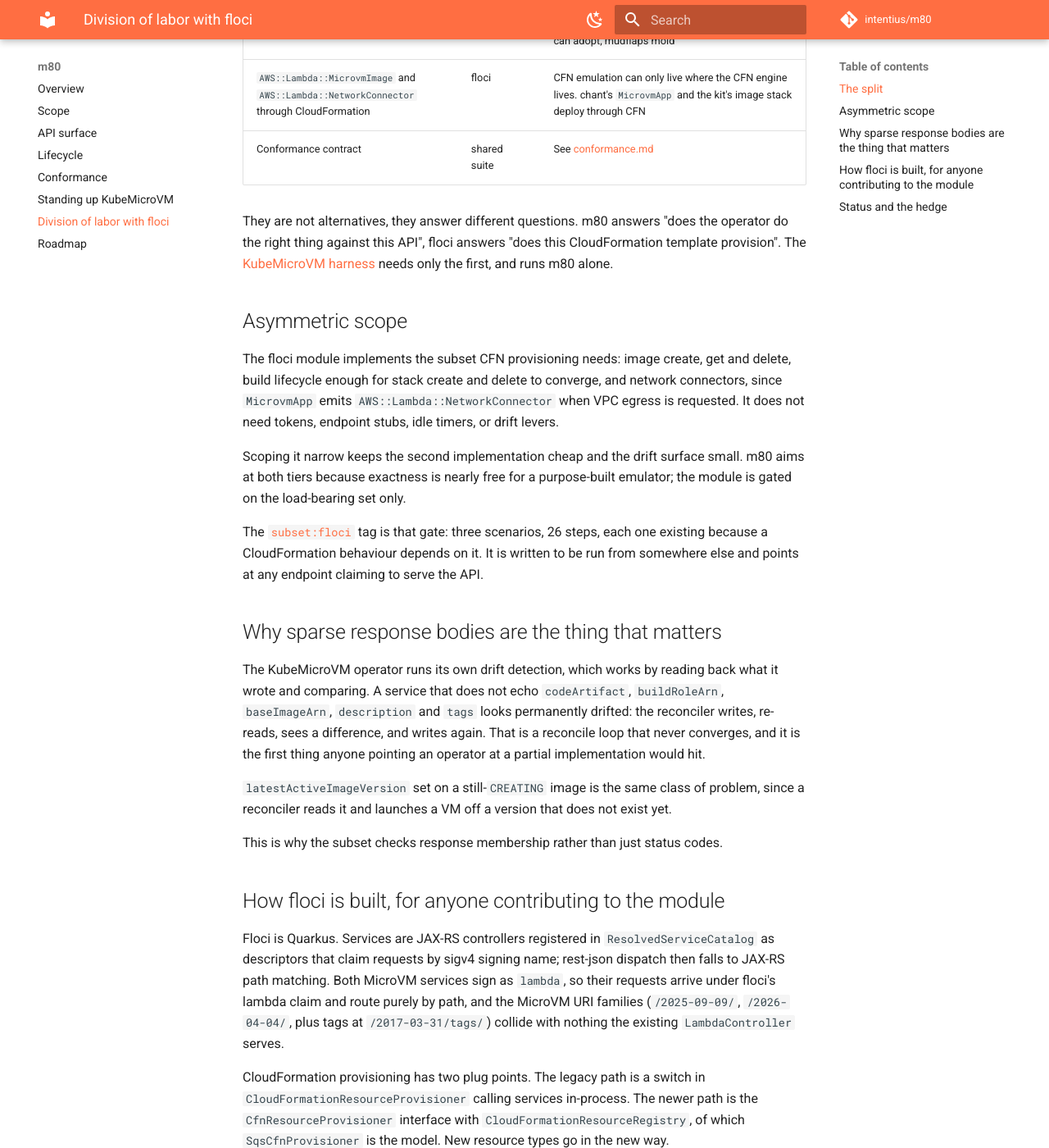
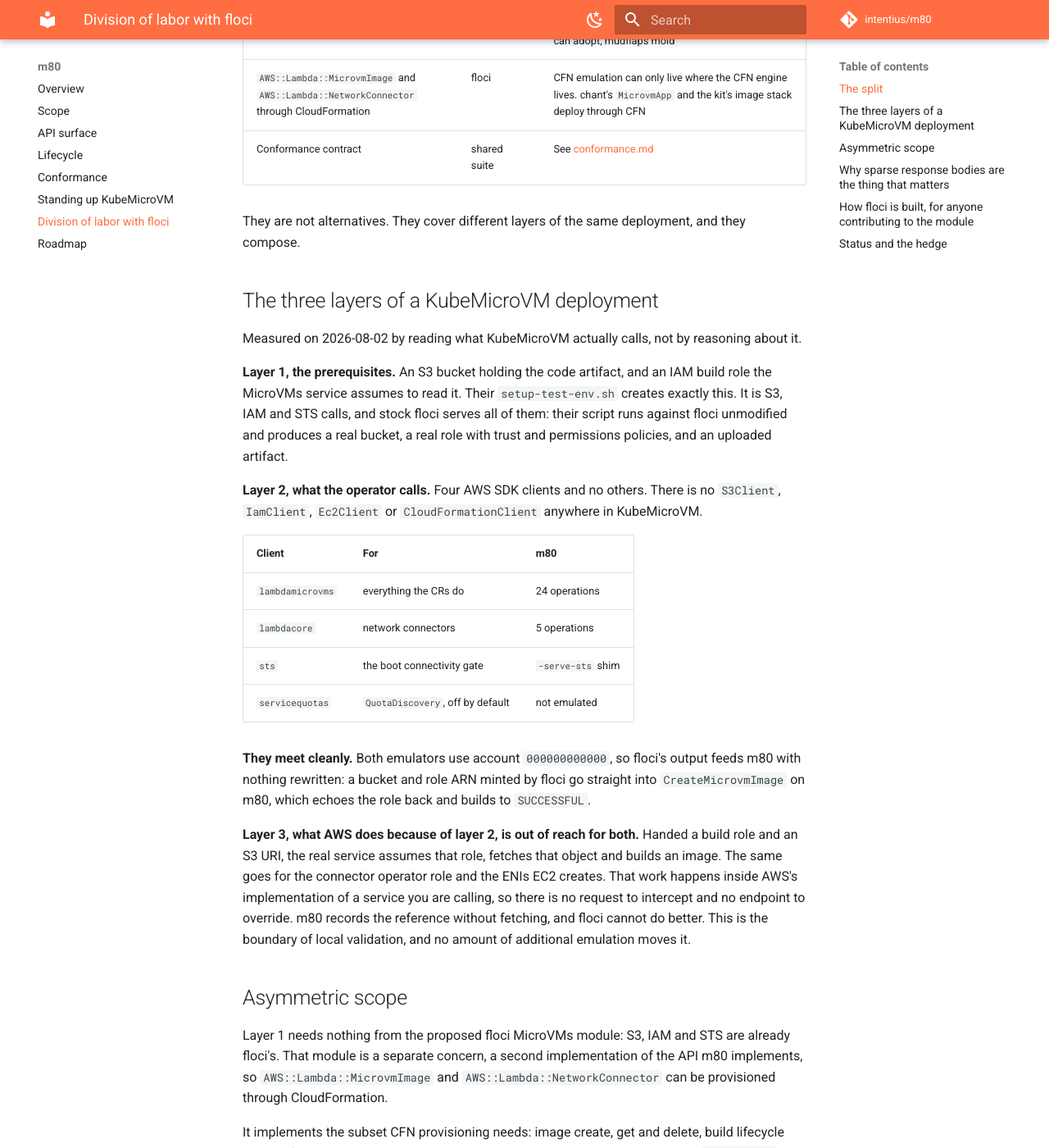
Before and after one commit to INTENTIUS/m80, an MkDocs documentation site: the page built from docs/floci.md, in a window 1280 px wide and 1400 px high, scrolled down 290 px. Shown: the whole window at 82% size. Built offline with MkDocs 1.6.1 and Material for MkDocs 9.7.7, drawn with Linux system fonts in a browser that asks for light colours; comment, search, counter and statistics services are not loaded; some of the changed text lies outside the part shown.

Commit message:
docs: correct the floci split — layers of one deployment, not two paths
floci.md said m80 and floci answer different questions, m80 for the operator
path and floci for the CloudFormation path, and that the operator harness
needs only the first. The second half is right and the framing was wrong.

Measured on 2026-08-02 rather than reasoned about. A KubeMicroVM deployment
has three layers.

Layer 1, the prerequisites: an S3 bucket holding the artifact and an IAM
build role the service assumes to read it. Their setup-test-env.sh creates
exactly this, and it runs against stock floci unmodified, producing a real
bucket, a real role with trust and permissions policies, and an uploaded
object.

Layer 2, what the operator calls: four AWS SDK clients and no others.
lambdamicrovms, lambdacore, sts and servicequotas. There is no S3Client,
IamClient, Ec2Client or CloudFormationClient anywhere in KubeMicroVM — role
ARNs and S3 URIs are strings it passes through.

They meet cleanly, which is the part worth recording. Both emulators use
account 000000000000, so a bucket and role ARN minted by floci go straight
into CreateMicrovmImage on m80, which echoes the role back and builds to
SUCCESSFUL. Verified by hand.

Layer 3 is out of reach for both and always will be. Handed a build role and
an S3 URI, the real service assumes that role and fetches that object
itself. That happens inside AWS's implementation of a service being called,
so there is no request to intercept and no endpoint to override. Saying so
plainly is better than leaving a reader to assume more coverage exists.

kubemicrovm.md also now says the operator harness does not need the bucket
or the role to exist at all, since m80 takes both as opaque strings, so
every case there passes against a bucket nobody created.

```diff
--- a/docs/floci.md
+++ b/docs/floci.md
@@ -8,11 +8,32 @@
 | `AWS::Lambda::MicrovmImage` and `AWS::Lambda::NetworkConnector` through CloudFormation | floci | CFN emulation can only live where the CFN engine lives. chant's `MicrovmApp` and the kit's image stack deploy through CFN |
 | Conformance contract | shared suite | See [conformance.md](conformance.md) |
 
-They are not alternatives, they answer different questions. m80 answers "does the operator do the right thing against this API", floci answers "does this CloudFormation template provision". The [KubeMicroVM harness](kubemicrovm.md) needs only the first, and runs m80 alone.
+They are not alternatives. They cover different layers of the same deployment, and they compose.
+
+## The three layers of a KubeMicroVM deployment
+
+Measured on 2026-08-02 by reading what KubeMicroVM actually calls, not by reasoning about it.
+
+**Layer 1, the prerequisites.** An S3 bucket holding the code artifact, and an IAM build role the MicroVMs service assumes to read it. Their `setup-test-env.sh` creates exactly this. It is S3, IAM and STS calls, and stock floci serves all of them: their script runs against floci unmodified and produces a real bucket, a real role with trust and permissions policies, and an uploaded artifact.
+
+**Layer 2, what the operator calls.** Four AWS SDK clients and no others. There is no `S3Client`, `IamClient`, `Ec2Client` or `CloudFormationClient` anywhere in KubeMicroVM.
+
+| Client | For | m80 |
+|---|---|---|
+| `lambdamicrovms` | everything the CRs do | 24 operations |
+| `lambdacore` | network connectors | 5 operations |
+| `sts` | the boot connectivity gate | `-serve-sts` shim |
+| `servicequotas` | `QuotaDiscovery`, off by default | not emulated |
+
+**They meet cleanly.** Both emulators use account `000000000000`, so floci's output feeds m80 with nothing rewritten: a bucket and role ARN minted by floci go straight into `CreateMicrovmImage` on m80, which echoes the role back and builds to `SUCCESSFUL`.
+
+**Layer 3, what AWS does because of layer 2, is out of reach for both.** Handed a build role and an S3 URI, the real service assumes that role, fetches that object and builds an image. The same goes for the connector operator role and the ENIs EC2 creates. That work happens inside AWS's implementation of a service you are calling, so there is no request to intercept and no endpoint to override. m80 records the reference without fetching, and floci cannot do better. This is the boundary of local validation, and no amount of additional emulation moves it.
 
 ## Asymmetric scope
 
-The floci module implements the subset CFN provisioning needs: image create, get and delete, build lifecycle enough for stack create and delete to converge, and network connectors, since `MicrovmApp` emits `AWS::Lambda::NetworkConnector` when VPC egress is requested. It does not need tokens, endpoint stubs, idle timers, or drift levers.
+Layer 1 needs nothing from the proposed floci MicroVMs module: S3, IAM and STS are already floci's. That module is a separate concern, a second implementation of the API m80 implements, so `AWS::Lambda::MicrovmImage` and `AWS::Lambda::NetworkConnector` can be provisioned through CloudFormation.
+
+It implements the subset CFN provisioning needs: image create, get and delete, build lifecycle enough for stack create and delete to converge, and network connectors, since `MicrovmApp` emits `AWS::Lambda::NetworkConnector` when VPC egress is requested. It does not need tokens, endpoint stubs, idle timers, or drift levers.
 
 Scoping it narrow keeps the second implementation cheap and the drift surface small. m80 aims at both tiers because exactness is nearly free for a purpose-built emulator; the module is gated on the load-bearing set only.
 
```
Also changed, not shown: docs/kubemicrovm.md (+2 -0 lines).
